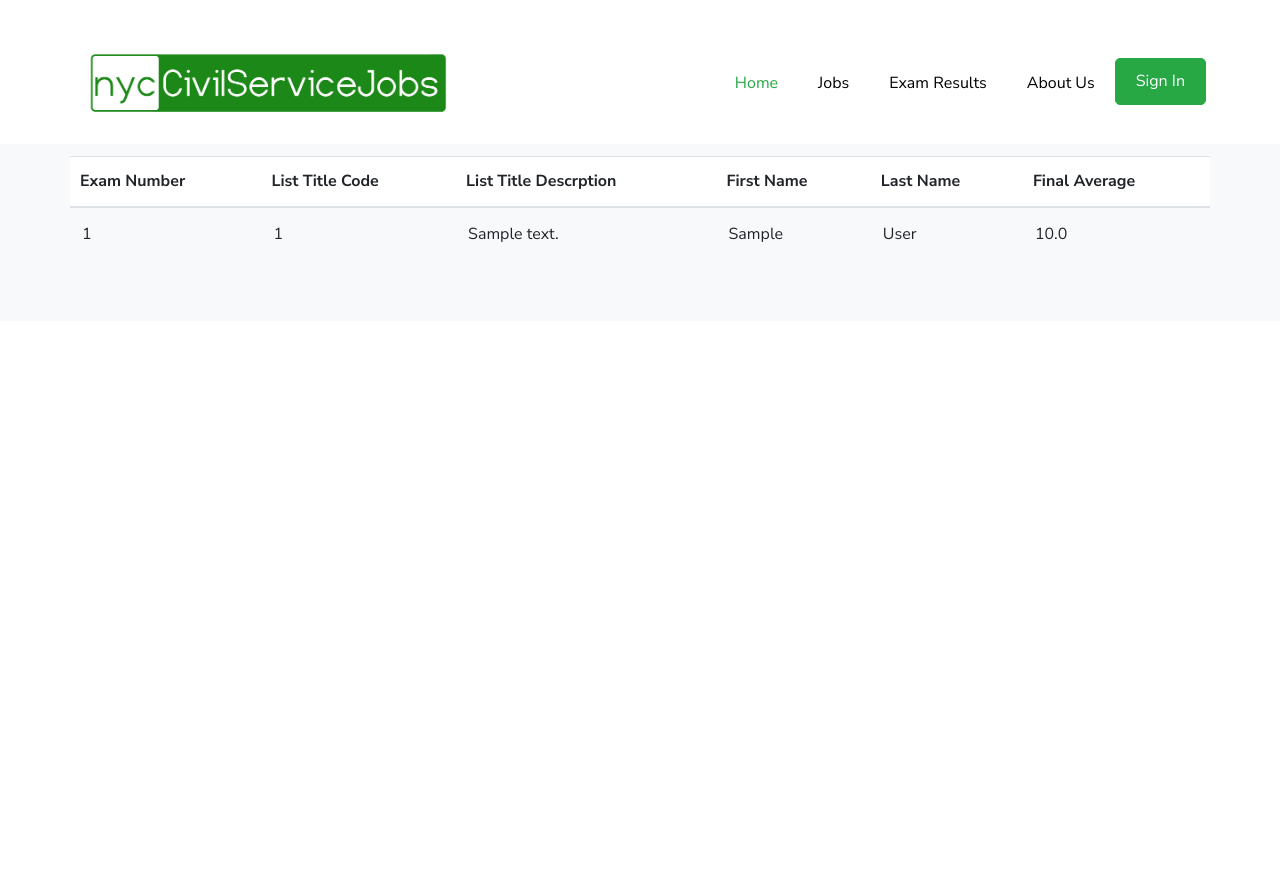
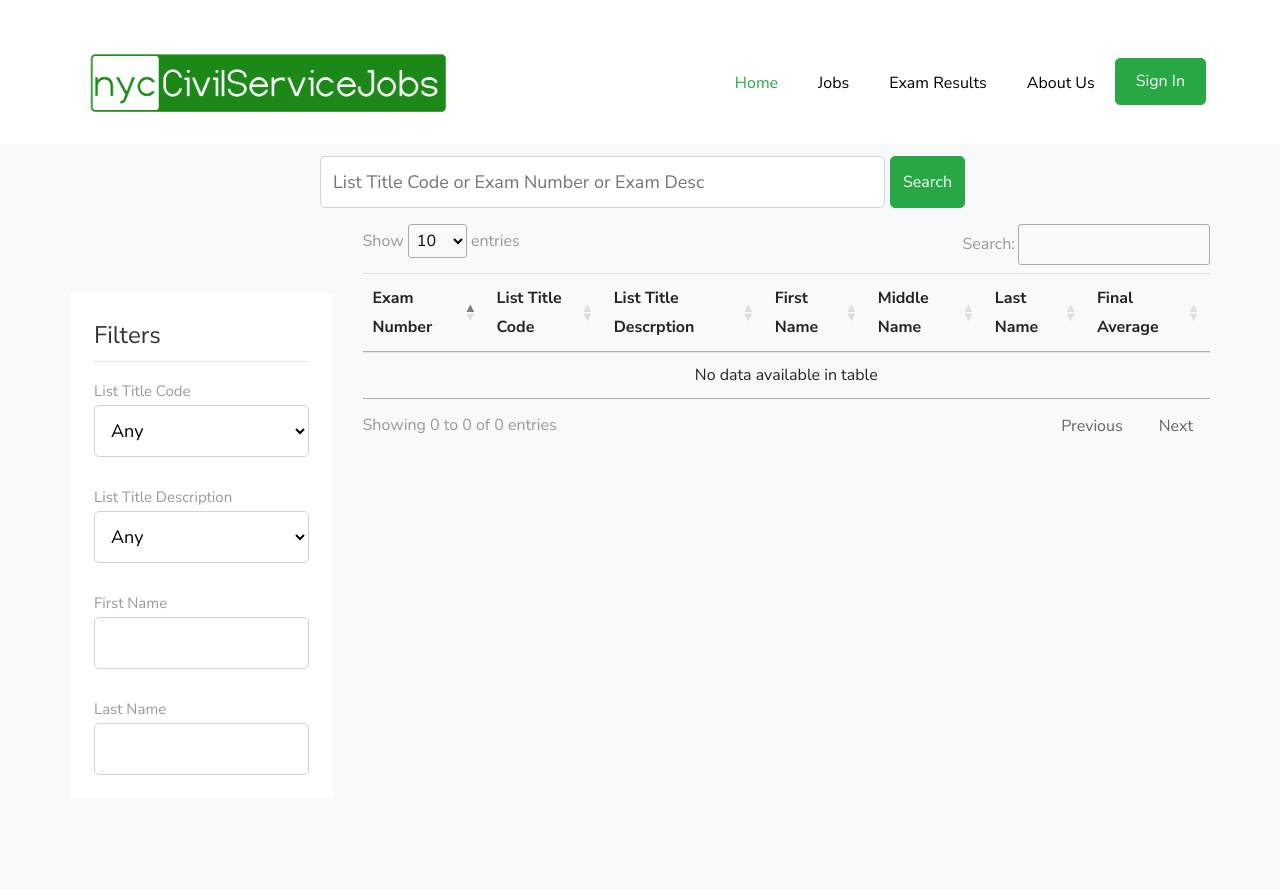
Before and after one commit to gcivil-nyu-org/nycCivilServiceJobs, a Django app: page /exams/ in a window 1280 px wide. Before the commit the page ends 242 px from the top, so only its background shows below. Run offline with Django 3.2, Linux system fonts and the light colour scheme; tables that the repository leaves empty hold one stand-in row (values such as "Sample post"); some libraries are stand-ins or nearby versions.

Commit message:
Add Exam Search and Filter

```diff
--- a/examresults/templates/examresults/exams.html
+++ b/examresults/templates/examresults/exams.html
@@ -4,39 +4,184 @@
 
 
 {% block content %}
+
 <head>
+
     <meta charset="utf-8">
     <meta name="viewport" content="width=device-width, initial-scale=1, shrink-to-fit=no">
     <meta name="description" content="">
     <title>Exam Results</title>
+</head>
+{% block javascript %}
+<script type="text/javascript" src="https://code.jquery.com/jquery-2.1.1.min.js"></script>
 
-</head>
+<link rel="stylesheet" type="text/css" href="//cdn.datatables.net/1.10.22/css/jquery.dataTables.min.css">
+<script type="text/javascript" charset="utf8" src="//cdn.datatables.net/1.10.22/js/jquery.dataTables.min.js"></script>
+
+<script type="text/javascript">
+
+
+$(document).ready(function() {
+    var dataTable = $('#exams').DataTable({
+      retrieve: true,
+      fixedHeader: true
+    });
+
+// $('#title-code').change(function () {
+//   console.log(this.value)
+//   dataTable
+//       .columns( 1 )
+//       .search( this.value )
+//       .draw();
+// } );
+$("#first-name").on("keyup search input paste cut", function() {
+  dataTable
+        .columns( 3 )
+        .search( this.value )
+        .draw();
+  } );
+
+  $("#last-name").on("keyup search input paste cut", function() {
+    dataTable
+          .columns( 5)
+          .search( this.value )
+          .draw();
+    } );
+
+
+
+$('.js-example-basic-single').select2({
+    width: '100%'
+});
+
+$('.js-hide-search').select2({
+    minimumResultsForSearch: Infinity,
+   width: '100%'
+});
+
+});
+
+</script>
+{% endblock javascript %}
 <br>
 <br>
 <br>
 <br>
 <br>
+<!-- <style>
+  .dataTables_filter
+  {
+  display:none;
+  }
+</style> -->
+
 <section class="ftco-section bg-light">
   <div class="container">
-    <table class="table">
-        <thead class="thread-dark">
+    <!-- <div class="form-row">
+      <div class="col-md-2"></div>
+      <div class="form-group col col-md-8">
+        <div class="input-group">
+          <input class="form-control" type="search" name="q" id="search" placeholder="Search" />
+        </div>
+      </div>
+    </div> -->
+    <form method="GET" action="{% url 'examresults:exams' %}">
+        <div class="form-row">
+            <div class="col"></div>
+            <div class="form-group col col-md-6">
+                <div class="input-group">
+                    <input class="form-control" type="search" name="q" id="id_q" value="{{request.GET.q}}"
+                        placeholder="List Title Code or Exam Number or Exam Desc" />
+                </div>
+            </div>
+            <button type="submit" class="form-group btn btn-primary"
+                value="Search">Search</button>
+            <div class="col"></div>
+        </div>
+    </form>
+
+    <div class="row">
+      <div class="col-lg-3 sidebar">
+        <div class="row justify-content-center">
+          <div class="col-md-12 heading-section">
+            <h2 class="mb-4">&nbsp<h2>
+          </div>
+        </div>
+        <div class="sidebar-box bg-white p-4 ftco-animate">
+          <h4 class="heading-sidebar">Filters
+            <!-- <div class="btn-group sort-btn" style="float:right;">
+                    <button class="btn btn-primary dropdown-toggle" type="button" id="sort-order"
+                        data-toggle="dropdown" aria-haspopup="true" aria-expanded="false">
+                        Sort </button>
+                    <div class="dropdown-menu dropdown-menu-right" aria-labelledby="dropdownMenuButton">
+                        <a class="dropdown-item" onclick="sort(this.id)" id="" href="#">Default</a>
+                        <a class="dropdown-item" onclick="sort(this.id)" id="sort-posting" href="#">Date
+                            Posted<i class="fa fa-sort-amount-asc"></i> </a>
+                        <a class="dropdown-item" onclick="sort(this.id)" id="sort-salary" href="#">Starting
+                            Salary <i class="fa fa-sort-amount-asc"></i> </a>
+                    </div>
+                </div> -->
+          </h4>
+          <hr class="mt-2 mb-3" />
+
+          <div>List Title Code</div>
+          <div>
+            <select class="js-example-basic-single form-control" name="title-desc" id="title-code">
+              <option value=""> Any </option>
+              {% for code in title_code %}
+              <option value="{{code}}" > {{code}} </option>
+              {% endfor %}
+            </select>
+          </div>
+          <br>
+          <div>List Title Description</div>
+          <div>
+            <select class="js-example-basic-single form-control" name="title-desc" id="title-desc">
+              <option value=""> Any </option>
+              {% for desc in title_desc %}
+              <option value="{{desc}}" > {{desc}} </option>
+              {% endfor %}
+            </select>
+          </div>
+          <br>
+          <div> First Name </div>
+          <input class="form-control" type="text" id="first-name"/>
+
+          <br>
+          <div> Last Name </div>
+          <input class="form-control" type="text" id="last-name"/>
+
+
+
+
+        </div>
+      </div>
+      <div class="col-lg-9">
+        <table id="exams" class="table"">
+        <thead class=" thread-dark">
           <tr>
-            <th class="sticky-header">Exam Number</th>
-            <th class="sticky-header">List Title Code</th>
-            <th class="sticky-header">List Title Descrption</th>
-            <th class="sticky-header">First Name</th>
-            <th class="sticky-header">Last Name</th>
-            <th class="sticky-header">Final Average</th>
+            <th>Exam Number</th>
+            <th>List Title Code</th>
+            <th>List Title Descrption</th>
+            <th>First Name</th>
+            <th>Middle Name</th>
+            <th>Last Name</th>
+            <th>Final Average</th>
 
           </tr>
           </thead>
           <tbody>
-        {% for exam in page_obj %}
+            {% for exam in exams %}
             <tr>
               <td>{{ exam.exam_number }}</td>
               <td>{{ exam.list_title_code }}</td>
               <td>{{ exam.list_title_desc}}</td>
               <td>{{ exam.first_name }}</td>
+              {% if exam.middle_initial %}
+                <td>{{ exam.middle_initial}}</td>
+              {% else %}
+                <td>-</td>
+              {% endif %}
               <td>{{ exam.last_name }}</td>
               <td>{{ exam.adjust_final_average }}</td>
 
@@ -45,14 +190,15 @@
             {% endfor %}
           </tbody>
         </table>
-
+      </div>
+    </div>
 
     <div class="row mt-5">
       <div class="col text-center">
         <div class="block-27">
 
 
-    {% if is_paginated %}
+          <!-- {% if is_paginated %}
 <ul class="pagination">
   {% if page_obj.has_previous %}
     <li><a href="?page={{ page_obj.previous_page_number }}">&laquo;</a></li>
@@ -72,7 +218,7 @@
     <li class="disabled"><span>&raquo;</span></li>
   {% endif %}
 </ul>
-{% endif %}
+{% endif %} -->
         </div>
       </div>
     </div>
--- a/examresults/views.py
+++ b/examresults/views.py
@@ -1,10 +1,45 @@
 from django.views import generic
 from examresults.models import ExamResultsActive
+from django.db.models import Q
 
 
 class ExamsActiveView(generic.ListView):
     model = ExamResultsActive
     context_object_name = "exams"
-    paginate_by = 50
-    queryset = ExamResultsActive.objects.order_by("exam_number")[:400]
+    queryset = ExamResultsActive.objects.order_by("exam_number")
     template_name = "examresults/exams.html"  # Specify your own template name/location
+    title_code = []
+    title_description = []
+
+    def dispatch(self, request, *args, **kwargs):
+        self.title_code = [
+            x["list_title_code"]
+            for x in ExamResultsActive.objects.values("list_title_code").distinct()
+        ]
+        self.title_desc = [
+            x["list_title_desc"]
+            for x in ExamResultsActive.objects.values("list_title_desc").distinct()
+        ]
+        return super(ExamsActiveView, self).dispatch(request, *args, **kwargs)
+
+    def get_context_data(self, **kwargs):
+        context = super().get_context_data(**kwargs)
+        context["title_code"] = self.title_code
+        context["title_desc"] = self.title_desc
+        print(len(self.title_code))
+        return context
+
+    def get_queryset(self):
+        query = self.request.GET.get("q", None)
+        if query:
+            if query.isnumeric():
+                exams = ExamResultsActive.objects.filter(
+                    Q(exam_number=query) | Q(list_title_code=query)
+                )
+            else:
+                exams = ExamResultsActive.objects.filter(
+                    list_title_desc__icontains=query
+                )
+
+            return exams
+        return None
--- a/templates/index.html
+++ b/templates/index.html
@@ -55,7 +55,7 @@
                           <div class="form-group">
                             <div class="form-field mr-2">
                               <div class="icon"><span class="icon-pencil"></span></div>
-                              <input type="text" class="form-control" placeholder="Civil Service Exam Title">
+                              <input type="text" class="form-control" name="q" placeholder="Exam Number or List Title Code">
                             </div>
                           </div>
                         </div>
```
Lines whose indentation alone changed are shown as unchanged.
